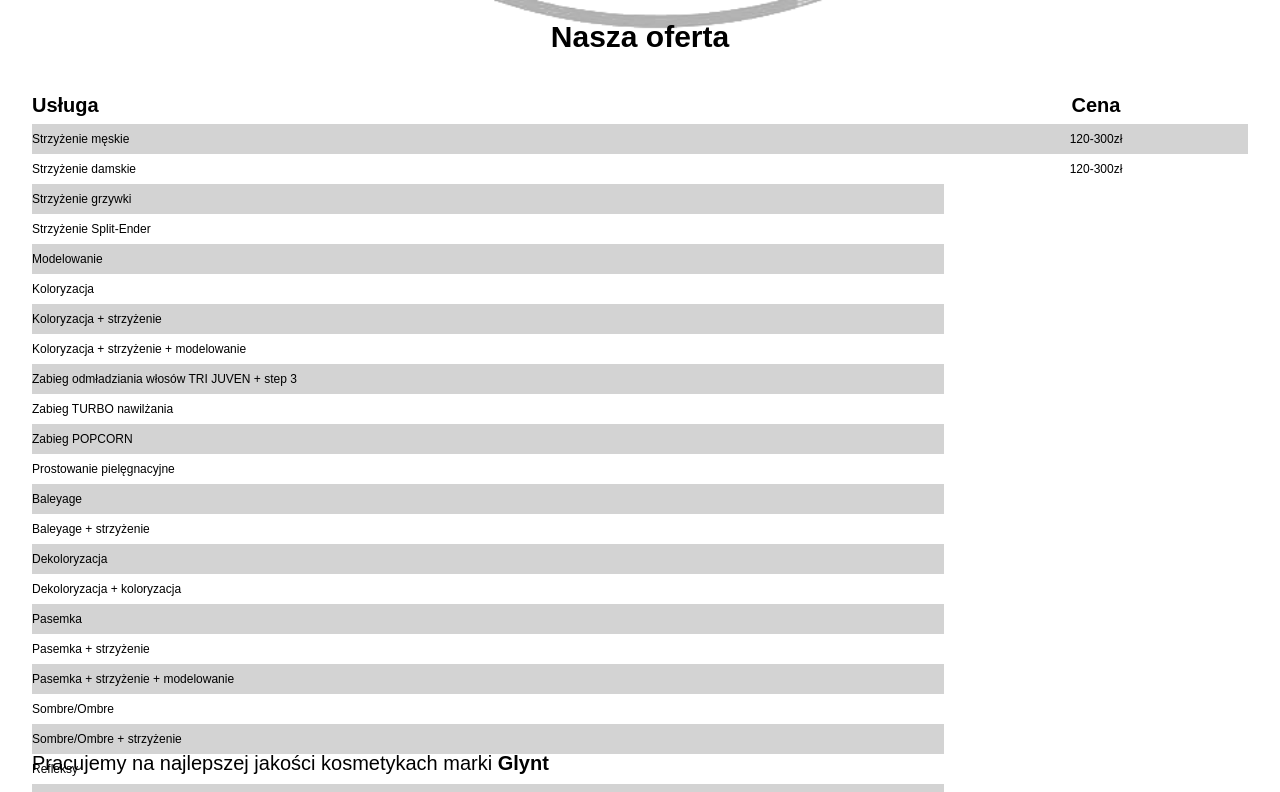
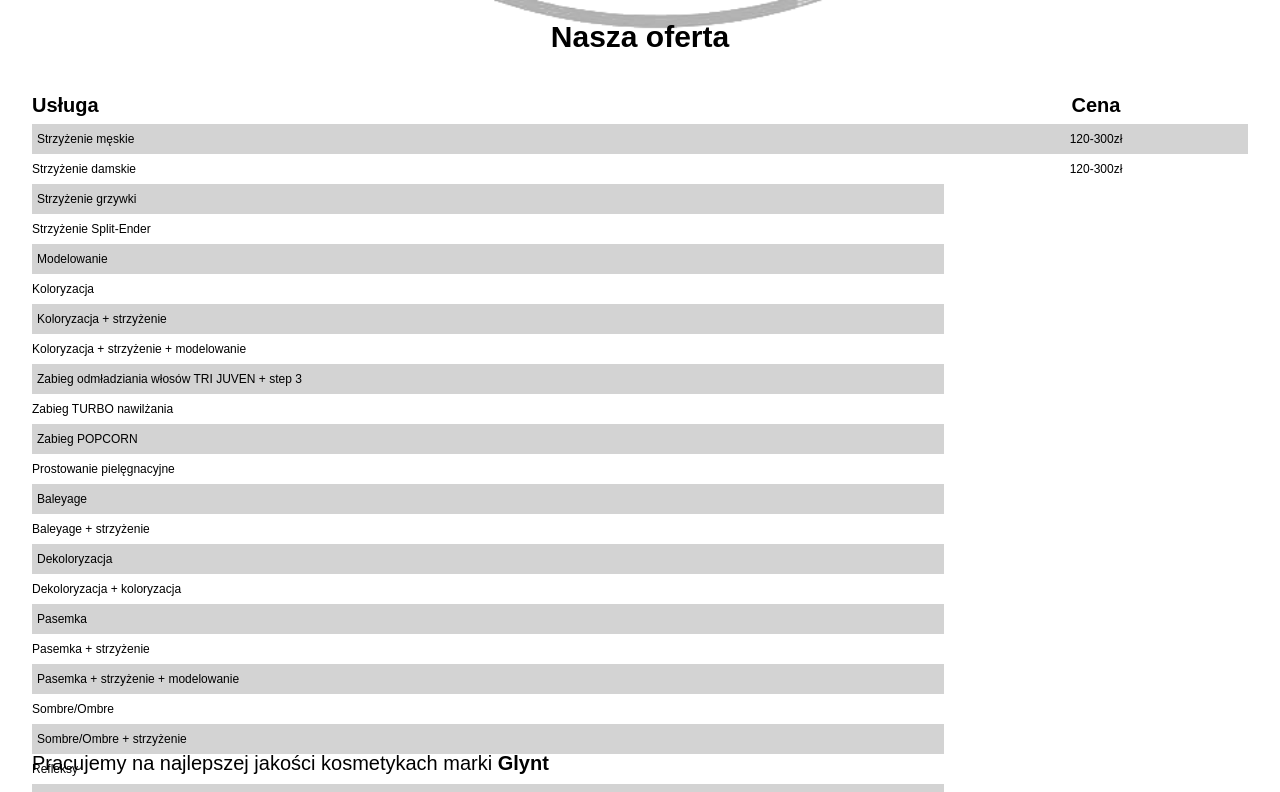
Before and after one commit to Adaxelx/strona-salonu, a React (Create React App) app: page / in a window 1280 px wide. Shown: the part 780-1572 px from the top of the page. Built offline with nearby package versions, Linux system fonts and the light colour scheme.

Commit message:
small changes in offer/main styles

```diff
--- a/src/Styles/MainStyle.sass
+++ b/src/Styles/MainStyle.sass
@@ -53,4 +53,4 @@ html
   position: absolute
   overflow: hidden
   width: 100%
-  height: 300vh
+  height: 350vh
--- a/src/Styles/StartStyles/_offer.sass
+++ b/src/Styles/StartStyles/_offer.sass
@@ -3,9 +3,10 @@
     display: flex
     flex-direction: column
     align-items: center
+    // margin-top: 5vh
     .title
         font-size: 3rem
-        transform: translateX(-50%)
+        transform: translateX(50%)
         opacity: 0
         transition: 1s
     .title.active
@@ -22,6 +23,7 @@
             grid-template-rows: repeat(28,30px)
             & p:nth-of-type(odd)
                 background-color: lightgray
+                padding-left: 5px
         & .price
             flex-grow: 1
             text-align: center
```
